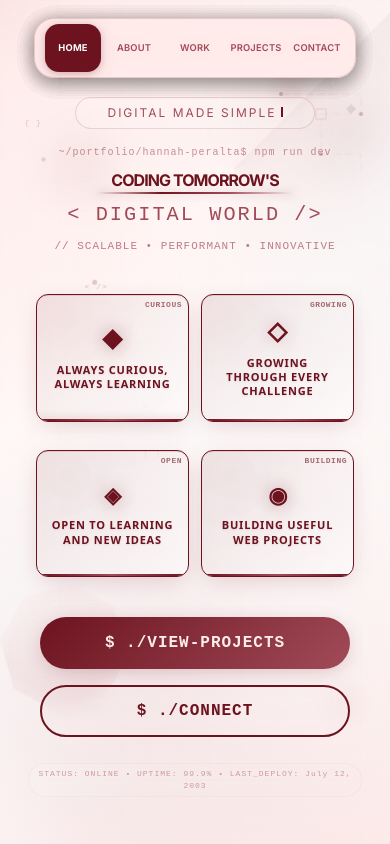
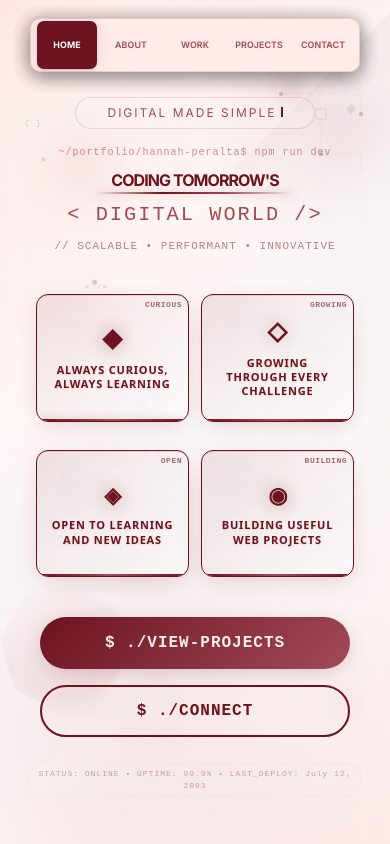
Before and after one commit to Hannahjamilla/hjdrp-portfolio, a Next.js app: page / in a window 390 px wide. Shown: the top 844 px of the page. Built offline with nearby package versions, Linux system fonts and the light colour scheme.

Commit message:
Update portfolio design and content-now-3

```diff
--- a/src/app/components/GlobalNavigation.jsx
+++ b/src/app/components/GlobalNavigation.jsx
@@ -87,10 +87,10 @@ export default function GlobalNavigation() {
       backdropFilter: isMobile ? 'blur(8px)' : 'blur(12px)',
       border: isMobile ? `1px solid ${theme.borderColor}` : 'none',
       borderBottom: isMobile ? `1px solid ${theme.borderColor}` : `1px solid ${theme.borderColor}`,
-      borderRadius: isMobile ? '20px' : '0',
+      borderRadius: isMobile ? '10px' : '0',
       zIndex: 1000,
       transition: 'all 0.3s ease',
-      padding: isMobile ? '5px 10px' : '0 20px',
+      padding: isMobile ? '2px 6px' : '0 20px',
       display: 'flex',
       alignItems: 'center',
       justifyContent: isMobile ? 'center' : 'space-between',
@@ -202,7 +202,7 @@ export default function GlobalNavigation() {
       {isMobile && (
         <div style={{
           display: 'flex',
-          gap: '5px',
+          gap: '4px',
           alignItems: 'center',
           justifyContent: 'center',
         }}>
@@ -213,23 +213,23 @@ export default function GlobalNavigation() {
               style={{
                 color: activeSection === section ? '#FFFFFF' : theme.textSecondary,
                 textDecoration: 'none',
-                fontSize: '0.72rem',
+                fontSize: '0.68rem',
                 fontWeight: activeSection === section ? '700' : '600',
-                padding: '3px 8px',
+                padding: '0px 8px',
                 textAlign: 'center',
                 transition: 'all 0.3s cubic-bezier(0.4, 0, 0.2, 1)',
-                borderRadius: '14px',
+                borderRadius: '7px',
                 background: activeSection === section ? theme.textPrimary : 'transparent',
                 textTransform: 'uppercase',
-                letterSpacing: '0.2px',
+                letterSpacing: '0.1px',
                 cursor: 'pointer',
-                width: '56px',
-                height: '22px',
+                width: '60px',
+                height: '12px',
                 display: 'flex',
                 alignItems: 'center',
                 justifyContent: 'center',
                 whiteSpace: 'nowrap',
-                boxShadow: activeSection === section ? '0 2px 6px rgba(108, 19, 31, 0.22)' : 'none',
+                boxShadow: activeSection === section ? '0 1px 2px rgba(108, 19, 31, 0.2)' : 'none',
               }}
               onClick={(e) => {
                 e.preventDefault()
```
